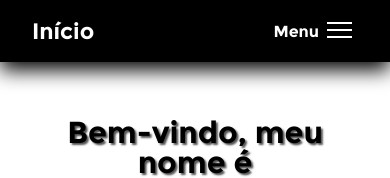
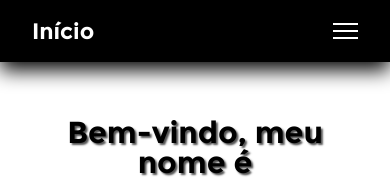
Before and after one commit to hrvieira/portfolioBW, a plain HTML site: page index.html in a window 390 px wide. Shown: the top 178 px of the page. Drawn offline with Linux system fonts and the light colour scheme; files whose address does not match are found by name.

Commit message:
Retirando o nome menu, deixando um espaço melhor para o botão toggle

```diff
--- a/css/header.css
+++ b/css/header.css
@@ -51,6 +51,7 @@
 
 #btn-mobile {
   display: none;
+  padding: 15px 0 15px 15px;
 }
 
 @media (max-width: 600px) {
--- a/index.html
+++ b/index.html
@@ -36,7 +36,7 @@
         <li class="olHeader"><a class="linkHeader" href="/">Contato</a></li>
       </ul>
       <button aria-label="Abrir menu" id="btn-mobile" aria-haspopup="true" aria-controls="menu"
-        aria-expanded="false">Menu
+        aria-expanded="false">
         <span id="hamburger"></span>
       </button>
     </nav>
```
